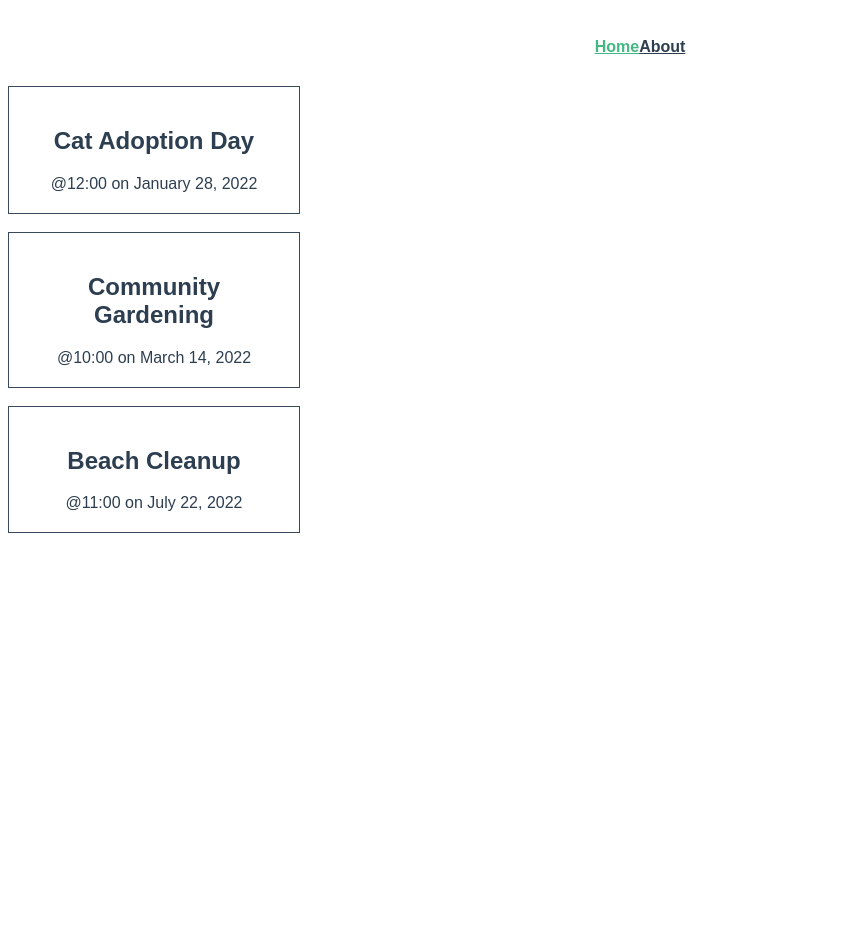
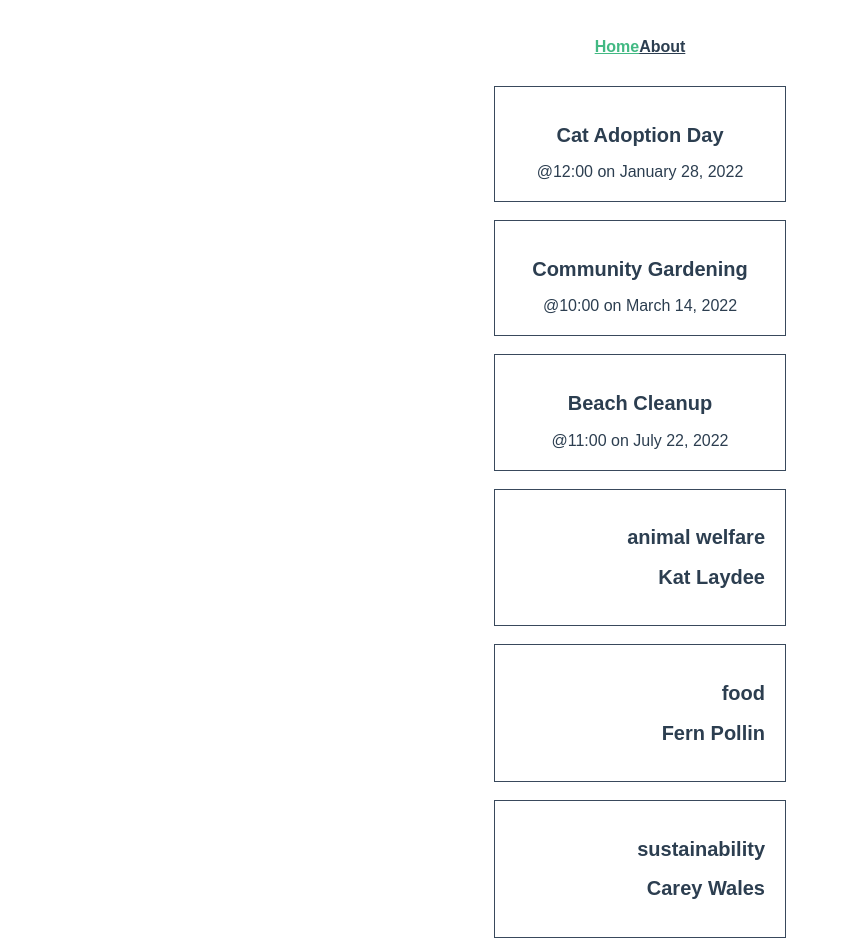
Before and after one commit to techatha/compo-lab02, a Vue app: page / in a window 1280 px wide. Shown: the top 938 px of the page, without its empty margins (0-841 px from the left). Before the commit the page ends 800 px from the top, so only its background shows below. Built offline with nearby package versions, Linux system fonts and the light colour scheme.

Commit message:
8.7 create new component

```diff
--- a/src/App.vue
+++ b/src/App.vue
@@ -17,9 +17,7 @@ import { RouterLink, RouterView } from 'vue-router'
   </div>
 </template>
 
-<style scoped>
-
-
+<style>
 #layout {
   font-family: Avenir, Arial, Helvetica, sans-serif;
   -webkit-font-smoothing: antialiased;
@@ -40,4 +38,8 @@ nav a {
 nav a.router-link-exact-active {
   color: #42b983;
 }
+
+h2 {
+  font-size: 20px;
+}
 </style>
--- /dev/null
+++ b/src/components/CategoryCard.vue
@@ -0,0 +1,27 @@
+<script setup lang="ts">
+import type {Event} from '@/type'; //  ???
+defineProps < { event: Event } >()
+</script>
+
+<template>
+    <div class="event-class">
+        <div class="event-card">
+            <h2>{{ event.category }}</h2>
+            <h2>{{ event.organizer }}</h2>
+        </div>
+    </div>
+</template>
+
+<style scope>
+.event-card {
+  padding: 20px;
+  width: 250px;
+  cursor: pointer;
+  border: 1px solid #39495c;
+  margin-bottom: 18px;
+}
+.event-card:hover {
+  transform: scale(1.01);
+  box-shadow: 0 3px 12px 0 rgba(0, 0, 0, 0.2);
+}
+</style>
--- a/src/views/HomeView.vue
+++ b/src/views/HomeView.vue
@@ -1,7 +1,8 @@
 <script setup lang="ts">
-import EventCard from '@/components/EventCard.vue';
-import { ref } from 'vue';
-import type { Event } from '@/type'; // ???
+import EventCard from '@/components/EventCard.vue'
+import CategoryCard from '@/components/CategoryCard.vue'
+import { ref } from 'vue'
+import type { Event } from '@/type' // ???
 
 const events = ref<Event[]>([
   {
@@ -37,11 +38,28 @@ const events = ref<Event[]>([
     petAllowed: false,
     organizer: 'Carey Wales'
   }
-]);
+])
 </script>
 
 <template>
-  <div class="home">
+  <div class="events">
     <EventCard v-for="event in events" :key="event.id" :event="event" />
   </div>
+  <div class="category">
+    <CategoryCard v-for="event in events" :key="event.id" :event="event" />
+  </div>
 </template>
+
+<style>
+.events {
+  display: flex;
+  flex-direction: column;
+  align-items: center;
+}
+.category {
+  display: flex;
+  flex-direction: column;
+  align-items: center;
+  text-align: right;
+}
+</style>
```
